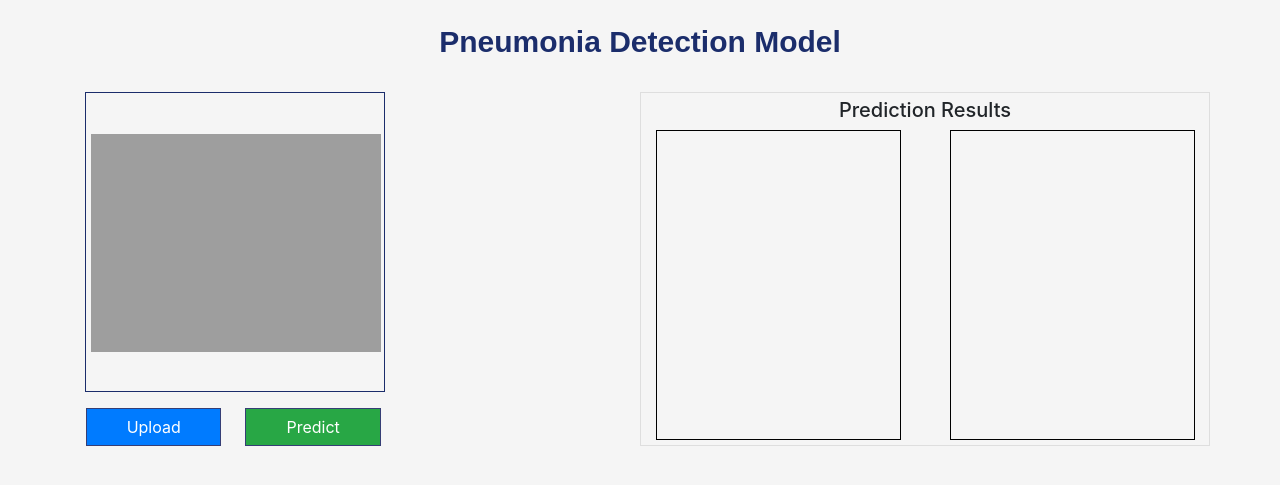
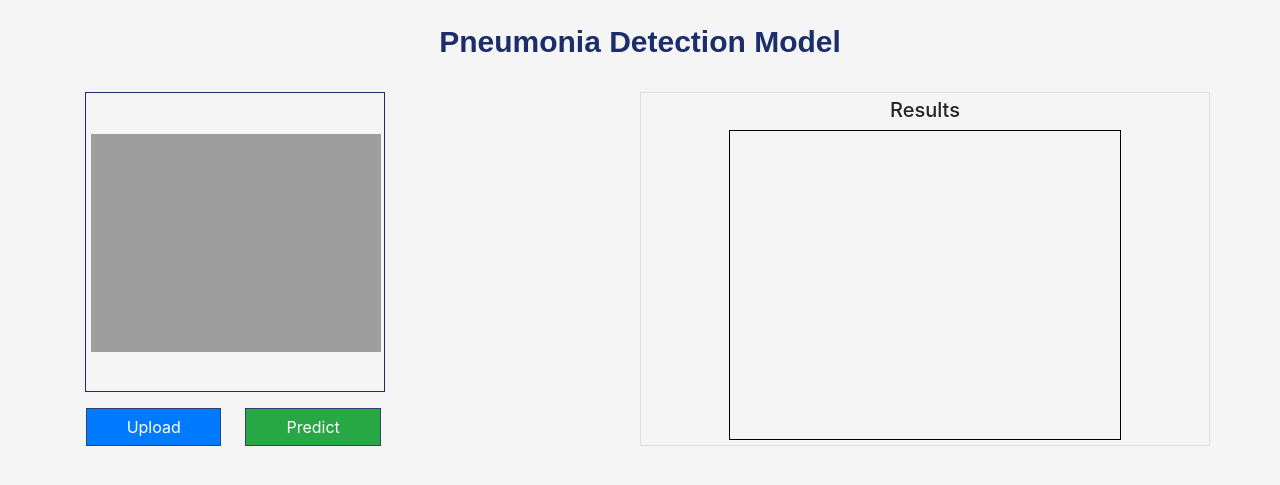
Before and after one commit to SiddharthKrSingh/Pneumonia-Prediction-Model, a Flask app: page / in a window 1280 px wide. Shown: the top 485 px of the page. Run offline with Flask 3, Linux system fonts and the light colour scheme; some libraries are stand-ins or nearby versions.

Commit message:
html updated

```diff
--- a/templates/index.html
+++ b/templates/index.html
@@ -96,7 +96,8 @@
 		<section class="iupload">
 			<h3 class="text-center py-4">Pneumonia Detection Model</h3>
 			<div class="row">
-				<div class="img-part col-md-6">
+				<div class="img-part col-md-6" >
+
 					<div class="image-part">
 						<video autoplay id="video" poster="https://img.freepik.com/free-vector/group-young-people-posing-photo_52683-18824.jpg?size=338&ext=jpg"></video>
 						<img src="" id="photo">
@@ -122,13 +123,16 @@
 							<input type="hidden" class="form-control mr-2" id="url" placeholder="Enter REST Api url..." value="../predict"/>
 							<input name="upload" type="file" id="fileinput" style="position:absolute;top:-500px;"/><br/>
 						</form>
+
 					</div>
+
 				</div>
+				<br><br>
 				<div class="col-md-6 col-xs-12 right-part">
-					<h5 class="mb-2"><center>Prediction Results</center></h5>
+					<h5 class="mb-2"><center> Results</center></h5>
 					<div class="row">
-						<div class="res-part2 col-md-5 col-xs-12"></div>
-						<div class="res-part col-md-5 col-xs-12"><div class="jsonRes"></div></div>
+						<!-- <div class="res-part2 col-md-5 col-xs-12"></div> -->
+						<div class="res-part col-md-8 col-xs-14"><div class="jsonRes"></div></div>
 					</div>
 				</div>
 			</div>
```
Also changed, not shown: src/cnnClassifier/pipeline/prediction.py (+5 -3 lines), inputImage.jpg.
